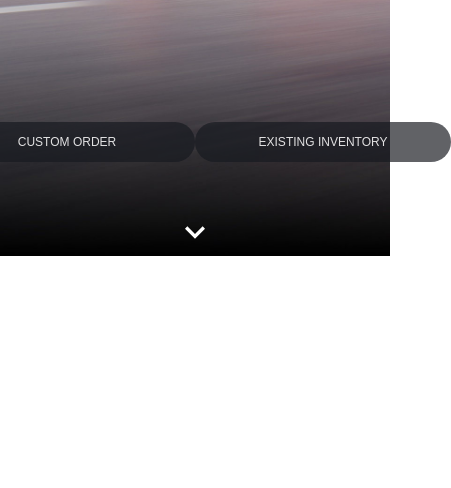
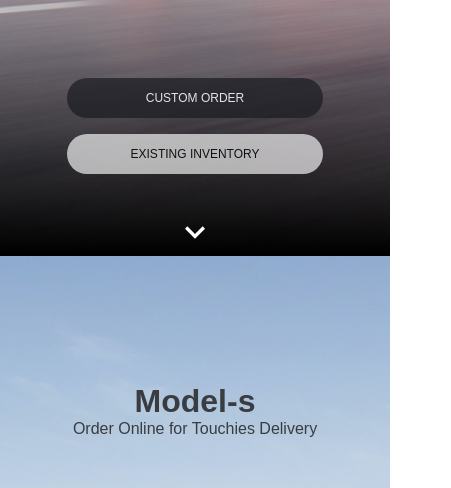
Before and after one commit to joanne-cmd/tesla-clone, a React (Create React App) app: page / in a window 390 px wide. Shown: the part 588-1076 px from the top of the page, 451 px wide, since content can reach past the window. Before the commit the page ends 844 px from the top, so only its background shows below. Built offline with nearby package versions, Linux system fonts and the light colour scheme.

Commit message:
used a media querry to allow screen flexibility

```diff
--- a/src/Components/Home.js
+++ b/src/Components/Home.js
@@ -5,7 +5,9 @@ const Home = () => {
     return (
         <Container>
             <Section/>
-
+            <Section/>
+            <Section/>
+            <Section/>
         </Container>
      );
 }
--- a/src/Components/Section.js
+++ b/src/Components/Section.js
@@ -45,7 +45,9 @@ text-align:center;`
 const ButtonGroup= styled.div`
 display:flex;
 margin-bottom:30px;
-
+@media (max-width: 768px){
+    flex-direction: column;
+}
 `
 const LeftButton = styled.div`
 background-color: rgba(23, 26, 32, 0.8);
@@ -60,14 +62,20 @@ opacity:0.85;
 text-transform: uppercase;
 font-size: 12px;
 cursor: pointer;
+margin:8px
 `
 
-const RightButton = styled(LeftButton)``
+const RightButton = styled(LeftButton)`
+background-color: white;
+opacity:0.65;
+color: black;`
 
 
 const DownArrow = styled.img`
-    margin-top: 20px;
     height:40px;
+    overflow-x: hidden;
+    animation: animateDown infinite 1.5s;
+
 `
 const Buttons = styled.div`
 `
--- a/src/index.css
+++ b/src/index.css
@@ -7,4 +7,17 @@
 }
 body{
   width: 100%;
+  overflow-x: hidden;
 }
+@keyframes animateDown{
+  0%, 20%, 50%, 80%, 100%{
+    transform: translateY(0);
+  }
+  40%{
+    transform: translateY(5PX);
+  }
+  60%{
+    transform: translateY(3PX);
+  }
+
+}
```
